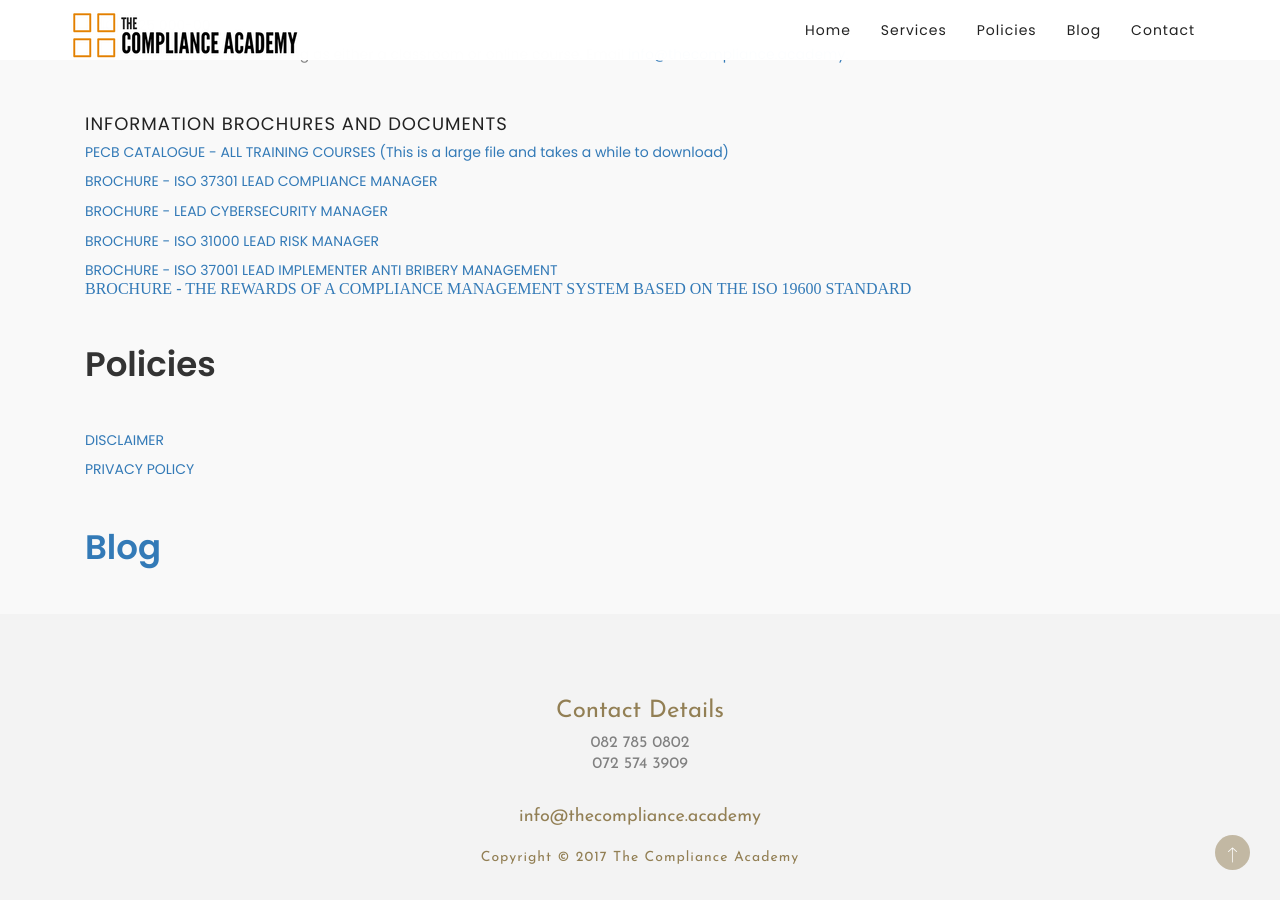
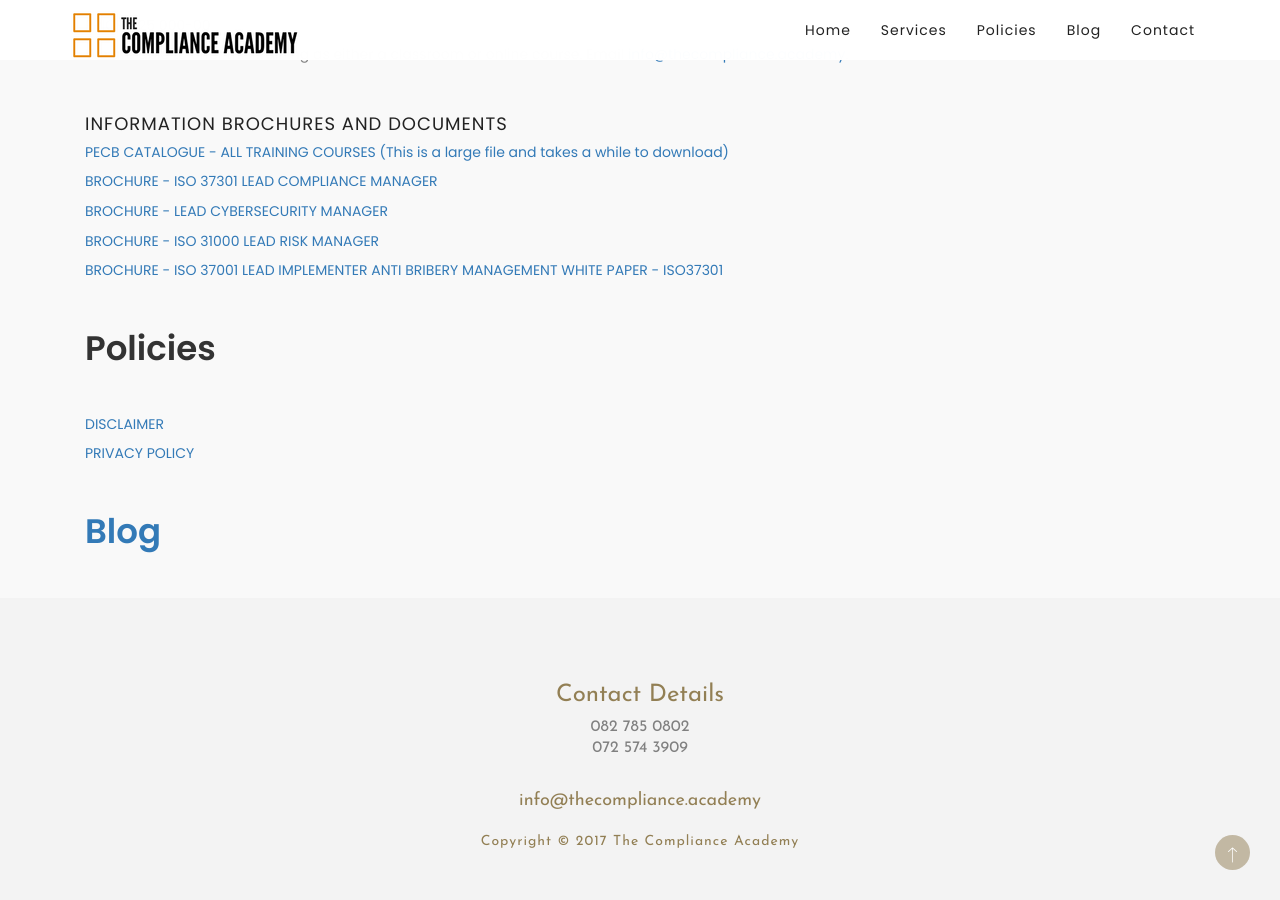
Before and after one commit to compliance-academy/compliance-academy.github.io, a Jekyll site: the page built from index.md, in a window 1280 px wide and 900 px high, scrolled down 1446 px. Built offline with Jekyll 4.4.1, drawn with Linux system fonts in a browser that asks for light colours; nearby versions of some CDN libraries; some web fonts are replaced.

Commit message:
Update home.html

```diff
--- a/_layouts/home.html
+++ b/_layouts/home.html
@@ -126,8 +126,7 @@
                        <a href="iso-31000-transition_1p.pdf">BROCHURE - ISO 31000 LEAD RISK MANAGER</a>
                           <p class="wow fadeInUp" data-wow-delay="0.2s">
                        <a href="iso-37001-foundation_1p.pdf">BROCHURE - ISO 37001 LEAD IMPLEMENTER ANTI BRIBERY MANAGEMENT</a>
-                           </p>
-                       <a href="The Rewards of a Compliance Management System basedon ISO 19600.pdf">BROCHURE - THE REWARDS OF A COMPLIANCE MANAGEMENT SYSTEM BASED ON THE ISO 19600 STANDARD</a>
+                       <a href="The Rewards of a Compliance Management System basedon ISO 19600.pdf">WHITE PAPER - ISO37301</a>
                            <p class="wow fadeInUp" data-wow-delay="0.2s">
                          </p>
 
```
